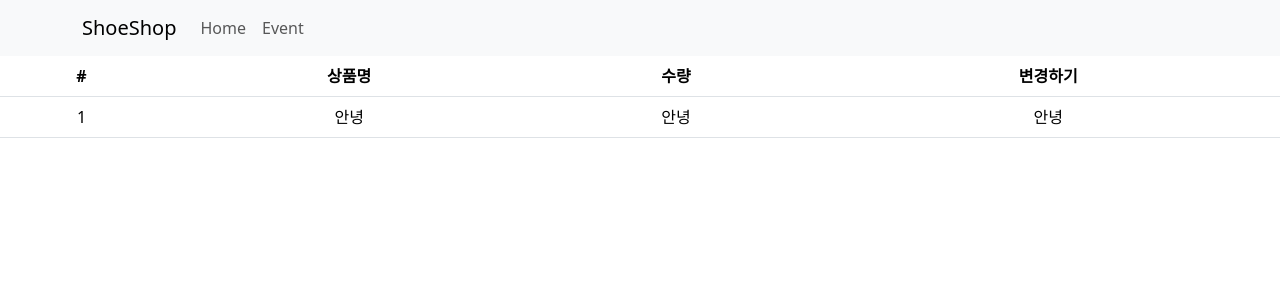
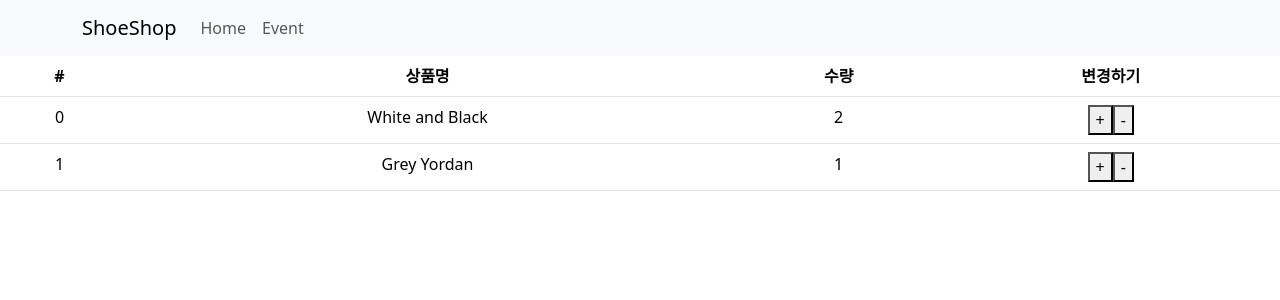
Before and after one commit to ImParks/ReactShopTest, a React (Create React App) app: page /cart in a window 1280 px wide. Shown: the top 300 px of the page. Built offline with nearby package versions, Linux system fonts and the light colour scheme.

Commit message:
Redux 데이터 사용

```diff
--- a/src/routes/Cart.js
+++ b/src/routes/Cart.js
@@ -1,10 +1,10 @@
 import { Table } from "react-bootstrap";
+import { useSelector } from "react-redux";
 
 
 
 function Cart(props){
-
-
+let stock = useSelector((state)=>state.stock)
 
     return(
         <>
@@ -19,12 +19,18 @@ function Cart(props){
                     </tr>
                 </thead>
                 <tbody>
-                    <tr>
-                        <td>1</td>
-                        <td>안녕</td>
-                        <td>안녕</td>
-                        <td>안녕</td>
-                    </tr>
+                    {stock.map(function(stockData,index){
+                        return(
+                            <tr>
+                            <td>{index}</td>
+                            <td>{stockData.name}</td>
+                            <td>{stockData.count}</td>
+                            <td><button>+</button><button>-</button></td>
+                            </tr>
+                            )
+                        })
+
+                    }
                 </tbody>
             </Table>
         </div>
--- a/src/store.js
+++ b/src/store.js
@@ -1,9 +1,21 @@
-import { configureStore } from '@reduxjs/toolkit'
+import { configureStore,createSlice } from '@reduxjs/toolkit'
+
+
+let stock = createSlice({
+name : 'stock',
+initialState : [
+  {id : 0, name : 'White and Black', count : 2},
+  {id : 2, name : 'Grey Yordan', count : 1}
+]
+})
+
+
+
 
 export default configureStore({
 
+  reducer: {
+    stock : stock.reducer
 
-  reducer: { }
-
-
+  }
 })
```
